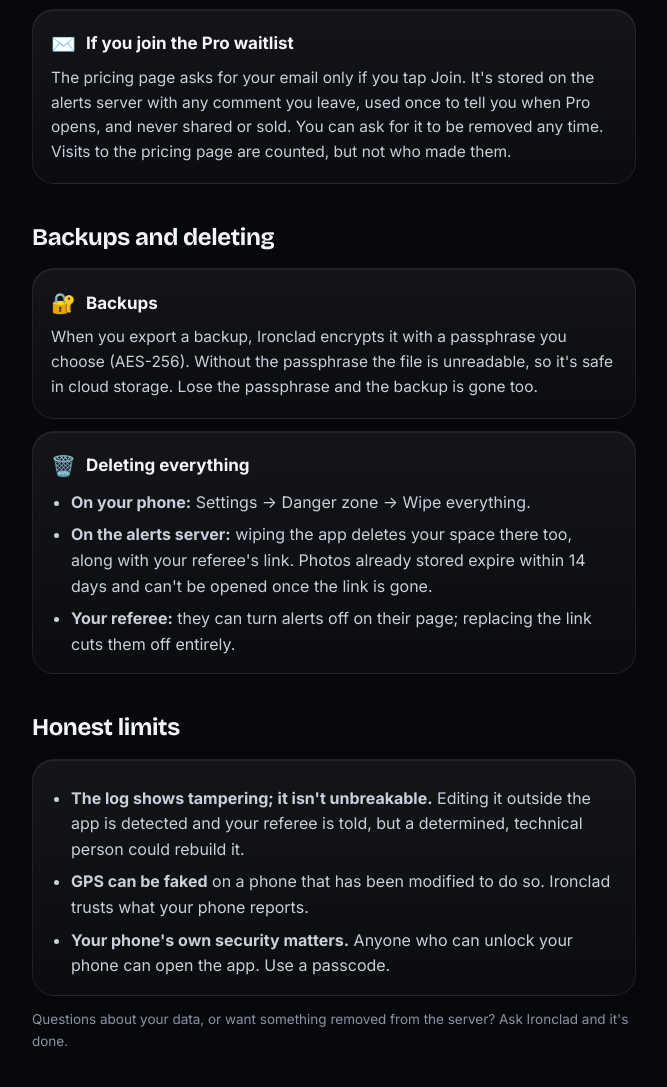
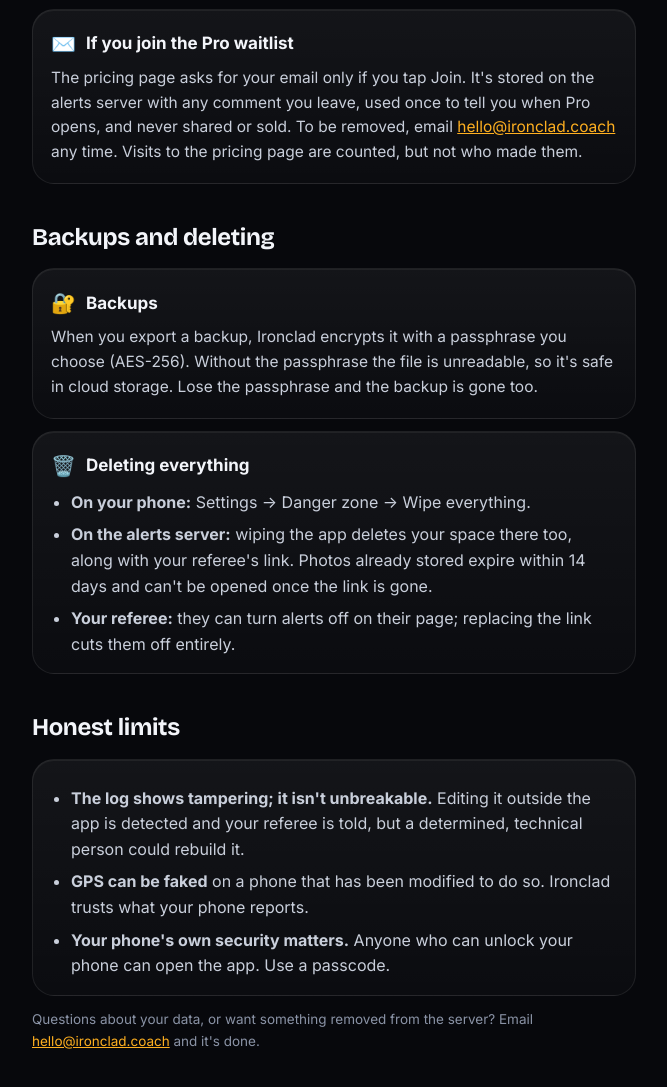
Before and after one commit to techb54321-svg/ironclad, a plain HTML site: page app/privacy.html in a window 1280 px wide. Shown: the part 2365-3452 px from the top of the page, without its empty margins (306-973 px from the left). Drawn offline with Linux system fonts and the light colour scheme.

Commit message:
Add hello@ironclad.coach as the contact address
Privacy page (data questions and waitlist removal), landing and pricing
footers, and the app's "Where your data goes" card.

Co-Authored-By: Claude Opus 5.5 <noreply@anthropic.com>
Claude-Session: https://claude.ai/code/session_019AcmiiMDVwbjXTt56z5cu9

```diff
--- a/app/privacy.html
+++ b/app/privacy.html
@@ -94,7 +94,7 @@
   </div>
 
   <div class="card"><h3><span>✉️</span>If you join the Pro waitlist</h3>
-    <p>The pricing page asks for your email only if you tap Join. It's stored on the alerts server with any comment you leave, used once to tell you when Pro opens, and never shared or sold. You can ask for it to be removed any time. Visits to the pricing page are counted, but not who made them.</p>
+    <p>The pricing page asks for your email only if you tap Join. It's stored on the alerts server with any comment you leave, used once to tell you when Pro opens, and never shared or sold. To be removed, email <a href="mailto:hello@ironclad.coach">hello@ironclad.coach</a> any time. Visits to the pricing page are counted, but not who made them.</p>
   </div>
 
   <h2>Backups and deleting</h2>
@@ -117,7 +117,7 @@
       <li><b>Your phone's own security matters.</b> Anyone who can unlock your phone can open the app. Use a passcode.</li>
     </ul>
   </div>
-  <p class="note">Questions about your data, or want something removed from the server? Ask Ironclad and it's done.</p>
+  <p class="note">Questions about your data, or want something removed from the server? Email <a href="mailto:hello@ironclad.coach">hello@ironclad.coach</a> and it's done.</p>
 </main>
 </body>
 </html>
```
Also changed, not shown: app/index.html (+1 -1 lines), index.html (+1 -1 lines), pricing/index.html (+1 -1 lines).
